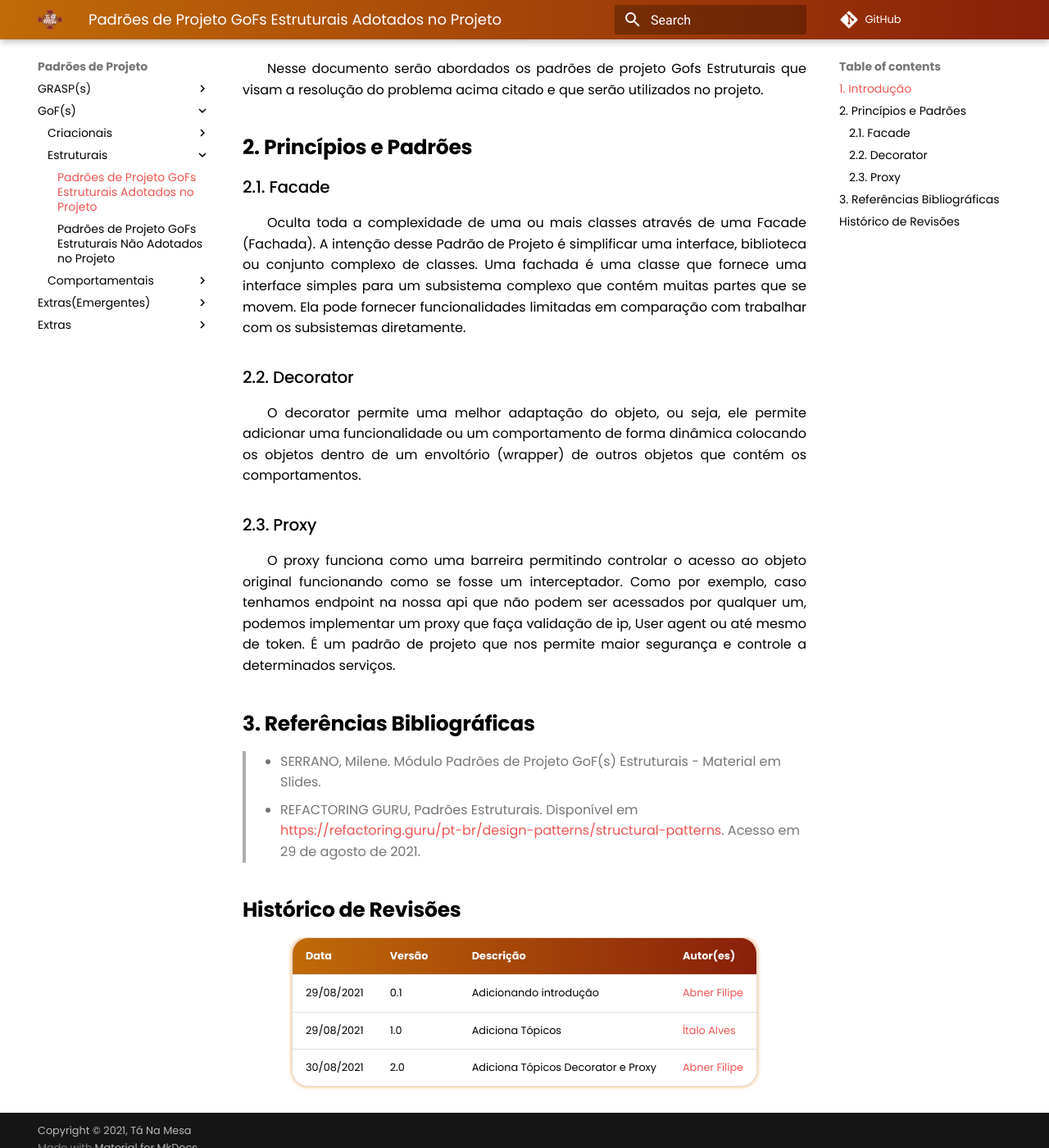
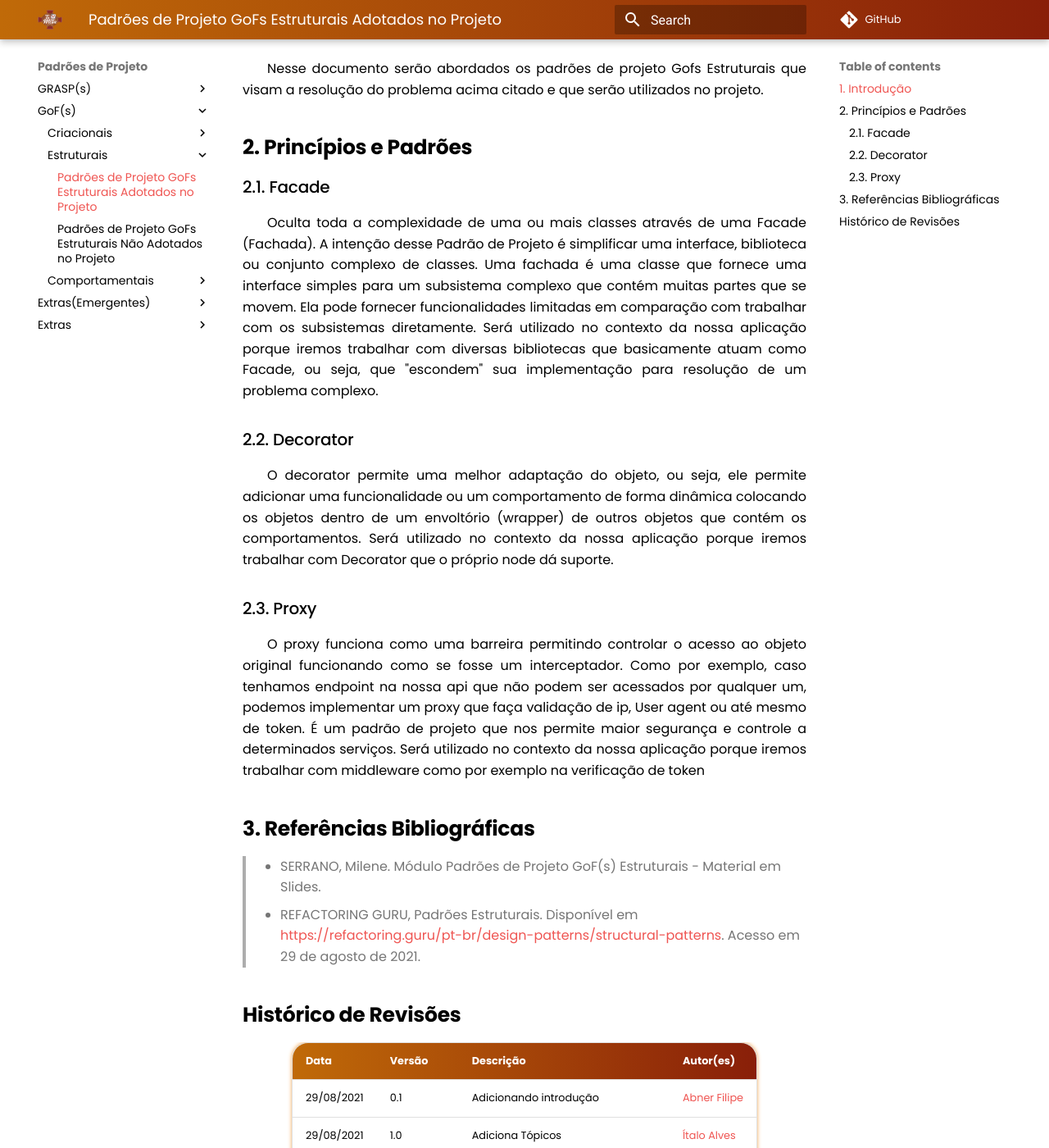
Before and after one commit to UnBArqDsw2021-1/2021.1_G02_TaNaMesa_docs, an MkDocs documentation site: the page built from docs/3-Padroes-de-Projeto/GoFs/Estruturais/Padroes-Adotados-no-Projeto.md, in a window 1280 px wide and 1400 px high, scrolled down 470 px. Shown: the whole window at 82% size. Built offline with MkDocs 1.6.1 and Material for MkDocs 9.7.7, drawn with Linux system fonts in a browser that asks for light colours; comment, search, counter and statistics services are not loaded.

Commit message:
(#104) Adicionando justificativa dos padroes estruturais adotados

```diff
--- a/docs/3-Padroes-de-Projeto/GoFs/Estruturais/Padroes-Adotados-no-Projeto.md
+++ b/docs/3-Padroes-de-Projeto/GoFs/Estruturais/Padroes-Adotados-no-Projeto.md
@@ -10,15 +10,15 @@ Nesse documento serão abordados os padrões de projeto Gofs Estruturais que vis
 
 ### 2.1. Facade
 
-Oculta toda a complexidade de uma ou mais classes através de uma Facade (Fachada). A intenção desse Padrão de Projeto é simplificar uma interface, biblioteca ou conjunto complexo de classes. Uma fachada é uma classe que fornece uma interface simples para um subsistema complexo que contém muitas partes que se movem. Ela pode fornecer funcionalidades limitadas em comparação com trabalhar com os subsistemas diretamente.
+Oculta toda a complexidade de uma ou mais classes através de uma Facade (Fachada). A intenção desse Padrão de Projeto é simplificar uma interface, biblioteca ou conjunto complexo de classes. Uma fachada é uma classe que fornece uma interface simples para um subsistema complexo que contém muitas partes que se movem. Ela pode fornecer funcionalidades limitadas em comparação com trabalhar com os subsistemas diretamente. Será utilizado no contexto da nossa aplicação porque iremos trabalhar com diversas bibliotecas que basicamente atuam como Facade, ou seja, que "escondem" sua implementação para resolução de um problema complexo.
 
 ### 2.2. Decorator
 
-O decorator permite uma melhor adaptação do objeto, ou seja, ele permite adicionar uma funcionalidade ou um comportamento de forma dinâmica colocando os objetos dentro de um envoltório (wrapper) de outros objetos que contém os comportamentos.
+O decorator permite uma melhor adaptação do objeto, ou seja, ele permite adicionar uma funcionalidade ou um comportamento de forma dinâmica colocando os objetos dentro de um envoltório (wrapper) de outros objetos que contém os comportamentos. Será utilizado no contexto da nossa aplicação porque iremos trabalhar com Decorator que o próprio node dá suporte.
 
 ### 2.3. Proxy
 
-O proxy funciona como uma barreira permitindo controlar o acesso ao objeto original funcionando como se fosse um interceptador. Como por exemplo, caso tenhamos endpoint na nossa api que não podem ser acessados por qualquer um, podemos implementar um proxy que faça validação de ip, User agent ou até mesmo de token. É um padrão de projeto que nos permite maior segurança e controle a determinados serviços.
+O proxy funciona como uma barreira permitindo controlar o acesso ao objeto original funcionando como se fosse um interceptador. Como por exemplo, caso tenhamos endpoint na nossa api que não podem ser acessados por qualquer um, podemos implementar um proxy que faça validação de ip, User agent ou até mesmo de token. É um padrão de projeto que nos permite maior segurança e controle a determinados serviços. Será utilizado no contexto da nossa aplicação porque iremos trabalhar com middleware como por exemplo na verificação de token
 
 ## 3. Referências Bibliográficas
 
```
